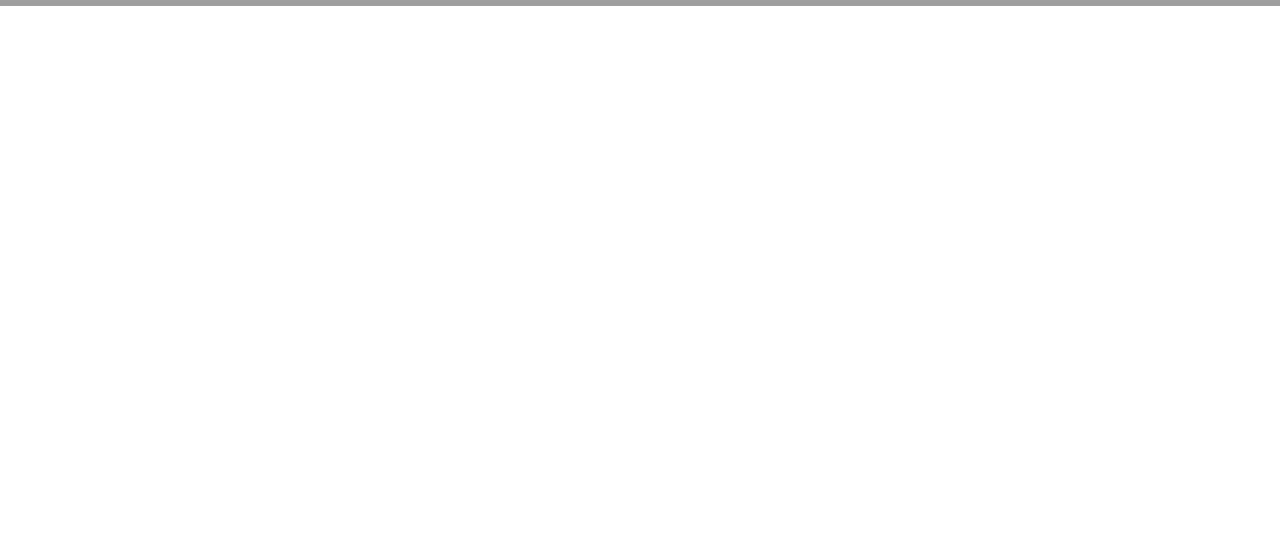
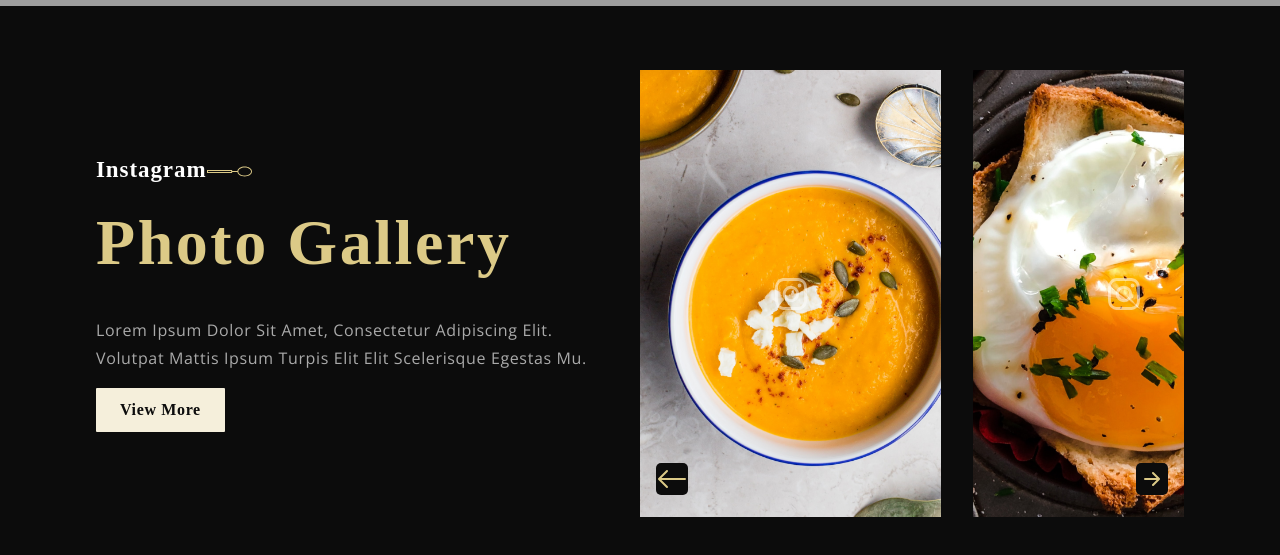
Before and after one commit to hsuifang/FullRestaurant, a React (Create React App) app: page / in a window 1280 px wide. Shown: the part 5924-6479 px from the top of the page. Before the commit the page ends 5930 px from the top, so only its background shows below. Built offline with nearby package versions, Linux system fonts and the light colour scheme; grey boxes are pictures that could not be loaded; a web font is replaced by a local one.

Commit message:
feat: Add Gallery section

```diff
--- a/src/App.js
+++ b/src/App.js
@@ -5,7 +5,7 @@
   Chef,
   // FindUs,
   // Footer,
-  // Gallery,
+  Gallery,
   Header,
   Intro,
   Laurels,
@@ -24,10 +24,10 @@
       <Chef />
       <Intro />
       <Laurels />
+      <Gallery />
     </div>
   );
 }
-// <Gallery />
 // <FindUs />
 // <Footer />
 
--- a/src/container/Gallery/Gallery.css
+++ b/src/container/Gallery/Gallery.css
@@ -0,0 +1,127 @@
+.app__gallery {
+  display: flex;
+  background: var(--color-black);
+  padding: 4rem 0;
+}
+
+.app__gallery-content {
+  flex: 1;
+  display: flex;
+  justify-content: center;
+  align-items: flex-start;
+  flex-direction: column;
+  min-width: 500px;
+  padding-right: 2rem;
+}
+
+.app__gallery-content button {
+  margin-top: 1rem;
+}
+
+.app__gallery-images {
+  max-width: 50%;
+  display: flex;
+  position: relative;
+}
+
+.app__gallery-images_container {
+  display: flex;
+  width: max-content;
+  overflow-x: scroll;
+  -ms-overflow-style: none;
+  scrollbar-width: none;
+}
+
+.app__gallery-images_container::-webkit-scrollbar {
+  display: none;
+}
+
+.app__gallery-images_card {
+  position: relative;
+  min-width: 301px;
+  height: 447px;
+  margin-right: 2rem;
+}
+
+.gallery__image-icon {
+  position: absolute;
+  color: #fff;
+  font-size: 2rem;
+  opacity: 0.5;
+  transition: 0.5s ease;
+  cursor: pointer;
+}
+
+.app__gallery-images_card img {
+  width: 100%;
+  height: 100%;
+  object-fit: cover;
+  transition: 0.5s ease;
+}
+
+.app__gallery-images_card:hover img {
+  opacity: 0.5;
+}
+
+.app__gallery-images_card:hover .gallery__image-icon {
+  opacity: 1;
+}
+
+.app__gallery-images_arrows {
+  width: 100%;
+  display: flex;
+  justify-content: space-between;
+  align-items: center;
+  padding: 0 1rem;
+  position: absolute;
+  bottom: 5%;
+}
+
+.app__gallery-images_arrows-icon {
+  color: var(--color-golden);
+  font-size: 2rem;
+  cursor: pointer;
+  background-color: var(--color-black);
+  border-radius: 5px;
+}
+
+.app__gallery-images_arrows-icon:hover {
+  color: var(--color-white);
+}
+
+@media screen and (min-width: 2000px) {
+  .app__gallery-content {
+    min-width: 1000px;
+    padding-right: 4rem;
+  }
+  .app__gallery-images_card {
+    min-width: 400px;
+    height: 550px;
+  }
+}
+@media screen and (max-width: 1150px) {
+  .app__gallery {
+    flex-direction: column;
+  }
+  .app__gallery-images {
+    max-width: 100%;
+    margin: 5rem 0;
+  }
+}
+@media screen and (max-width: 850px) {
+  .app__gallery {
+    padding: 4rem 0 4rem;
+  }
+}
+@media screen and (max-width: 650px) {
+  .app__gallery {
+    padding: 4rem 0 4rem 2rem;
+  }
+  .app__gallery-content {
+    min-width: 100%;
+  }
+  .app__gallery-images_card {
+    min-width: 240px;
+    height: 320px;
+  }
+}
--- a/src/container/Gallery/Gallery.jsx
+++ b/src/container/Gallery/Gallery.jsx
@@ -1,11 +1,69 @@
-import React from 'react';
+import React, { useRef } from "react";
+import { BsInstagram, BsArrowLeft, BsArrowRightShort } from "react-icons/bs";
+import { SubHeading } from "../../components";
+import { images } from "../../constants";
 
-import './Gallery.css';
+import "./Gallery.css";
 
-const Gallery = () => (
-  <div>
-    Gallery
-  </div>
-);
+const galleryImages = [
+  images.gallery01,
+  images.gallery02,
+  images.gallery03,
+  images.gallery04
+];
+
+const Gallery = () => {
+  const scrollRef = useRef();
+
+  const scroll = direction => {
+    const { current } = scrollRef;
+    if (direction === "left") {
+      current.scrollLeft -= 300;
+    } else {
+      current.scrollLeft += 300;
+    }
+  };
+
+  return (
+    <div className="app__gallery flex__center section__padding">
+      <div className="app__gallery-content">
+        <SubHeading title="Instagram" />
+        <h1 className="headtext__cormorant">Photo Gallery</h1>
+        <p className="p__opensans" style={{ color: "#AAA", marginTop: "2rem" }}>
+          Lorem ipsum dolor sit amet, consectetur adipiscing elit. Volutpat
+          mattis ipsum turpis elit elit scelerisque egestas mu.
+        </p>
+        <button type="button" className="custom__button">
+          View More
+        </button>
+      </div>
+
+      <div className="app__gallery-images">
+        <div className="app__gallery-images_container" ref={scrollRef}>
+          {galleryImages.map((image, index) => (
+            <div
+              className="app__gallery-images_card flex__center"
+              key={`img-${index}`}
+            >
+              <img src={image} alt="gallery" />
+              <BsInstagram className="gallery__image-icon" />
+            </div>
+          ))}
+        </div>
+
+        <div className="app__gallery-images_arrows">
+          <BsArrowLeft
+            className="app__gallery-images_arrows-icon"
+            onClick={() => scroll("left")}
+          />
+          <BsArrowRightShort
+            className="app__gallery-images_arrows-icon"
+            onClick={() => scroll("right")}
+          />
+        </div>
+      </div>
+    </div>
+  );
+};
 
 export default Gallery;
--- a/src/container/Laurels/Laurels.jsx
+++ b/src/container/Laurels/Laurels.jsx
@@ -1,6 +1,6 @@
 import React from "react";
 
-import { SubHeading, MenuItem } from "../../components";
+import { SubHeading } from "../../components";
 import { images, data } from "../../constants";
 import "./Laurels.css";
 
```
